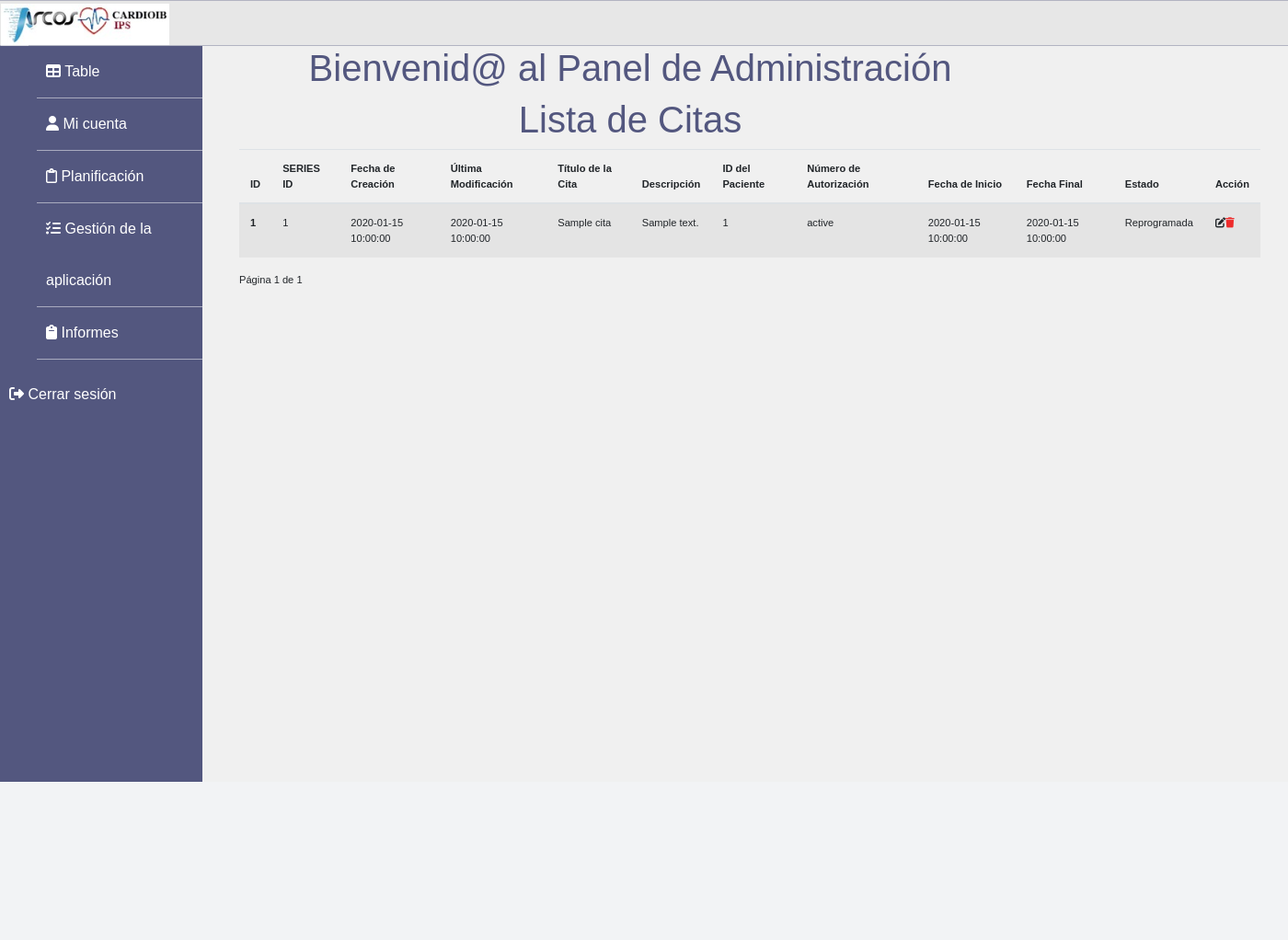
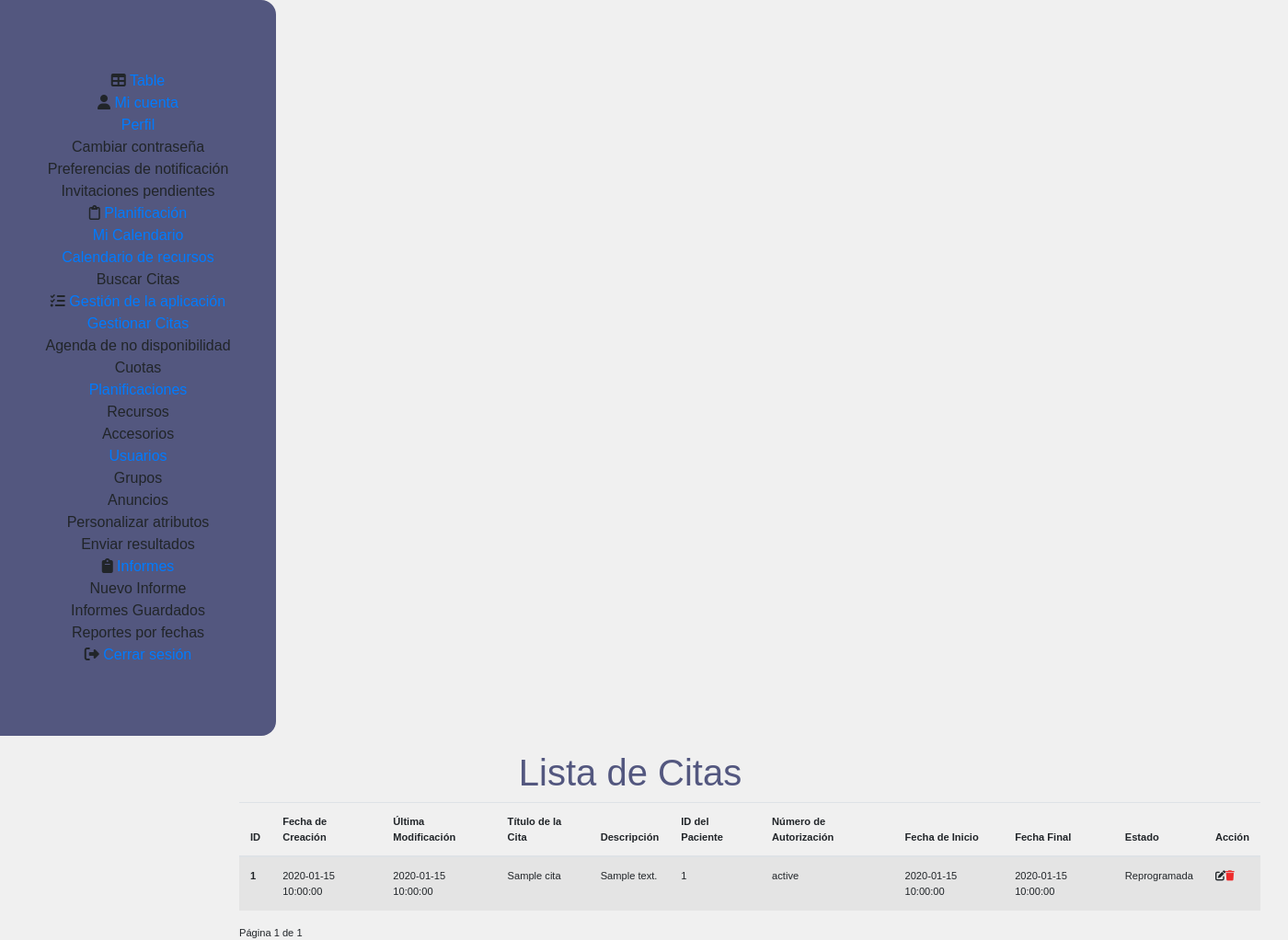
Before and after one commit to kevigomez/CardioIB, a Flask app: page /Consul_citas in a window 1400 px wide. Shown: the whole page at 92% size. Before the commit the page ends 850 px from the top, so only its background shows below. Run offline with Flask 3, Linux system fonts and the light colour scheme; tables that the repository leaves empty hold one stand-in row (values such as "Sample post"); parts of the project's set-up code (start-up, migrations or seed data) failed here and were passed over; some libraries are stand-ins or nearby versions.

```diff
--- a/app/static/css/stylesadm.css
+++ b/app/static/css/stylesadm.css
@@ -1,3 +1,8 @@
+*{
+  margin: 0;
+  padding: 0;
+  box-sizing: border-box;
+}
 body {
     font-family: Arial, sans-serif;
     background-color: #f0f0f0;
@@ -12,8 +17,6 @@ h1 {
   top: 2%;
   left: 6%;
 }
-
-
 :root{
     --main-color:#fff;
   }
@@ -25,124 +28,21 @@ h1 {
     border-top: #53577f5b 0.1px solid;
     border-bottom: #53577f5b 0.1px solid;
   }
+.nav{
+  width: 300px;
+}
+.list{
+  width: 100%;
+  height: 100vh;
+  display: flex;
+  justify-content: center;
+  flex-direction: column;
+  border-radius: 0 16px 16px 0;
+  background-color: #53577F;
+}
+.list_item{
+  list-style-type:none ;
+  width: 100%;
+  text-align: center;
 
-  nav{
-    position: absolute;
-    left:0;
-    top:0;
-    width: 220px;
-    top:50px;
-    height: 100%;
-    background:#53577F;
-    z-index: 2;
-  }
-
-  .brder_decr{
-    list-style:none;
-    width: 100%;
-    border-bottom: 1px solid rgba(255,255,255,.5);
-    left: -10%;
-  }
-  .navigation .nav_A{
-    color:var(--main-color);
-    display: block;
-    line-height:3.5;
-    padding: 0 10px;
-    text-decoration:none;
-    transition:.4s ease;
-  }
-  .navigation {
-    flex-grow: 1;
 }
-
-  .navigation .nav_A:hover{
-    transform:translateX(10%);
-  }
-
-  #btn-nav{
-    display: none;
-  }
-
-  #btn-nav:checked ~ nav{
-    transform:translateX(0);
-  }
-
-  .btn-nav{
-    display: flex;
-    align-items: center;
-    font-size:30px;
-    position: absolute;
-    left: 1px;
-    top: 10px;
-    cursor:pointer;
-    padding:6.5px 15px;
-    transition:.2s ease;
-  }
-
-
-  .menuBarra{
-    width: 30px;
-    height: 30px;
-    position: absolute;
-    top: 50%;
-    left: 50%;
-    transform: translate(-50%, -50%);
-}
-.menuBarra span{
-    display: block;
-    width: 100%;
-    height: 2px;
-    background-color: #53577F;
-    margin-top: 6px;
-    transition: all 600ms;
-    transform-origin:0px 100% ;
-}
-.fila1Animacion{
-    transform: rotate(45deg)translate(-2px, 1px);
-}
-.fila3Animacion{
-    transform: rotate(-45deg)translate(-4px, 2px);
-}
-.fila2Animacion{
-    opacity: 0;
-    margin-left: -35px;
-}
-.submenu {
-  display: none;
-  top: 100%;
-  left: 0;
-  background-color: #e7e7e7;
-  list-style-type: none;
-  margin: 0;
-  padding: 0;
-  width: 228px;
-  border: 1px solid #ccc;
-}
-
-.submenu > li  {
-  padding: 9px;
-  cursor: pointer;
-}
-
-.submenu > li:hover {
-  background-color: #d0d0d0;
-  width: 210px;
-}
-
-.navigation > li:hover  .submenu {
-  display: block;
-}
-.logout{
-  margin-top: auto;
-  padding: 10px;
-}
-
-.brder_decr_2{
- display: grid;
- grid-template-columns: 1fr 1fr 1fr 1fr 1fr;
-}
-.deslogueo{
-  color:#fff;
-  text-decoration: none;
-  text-align:center ;
-}
--- a/app/templates/citas.html
+++ b/app/templates/citas.html
@@ -20,7 +20,6 @@
             <thead>
                 <tr>
                     <th scope="col">ID</th>
-                    <th scope="col">SERIES ID</th>
                     <th scope="col">Fecha de Creación</th>
                     <th scope="col">Última Modificación</th>
                     <th scope="col">Título de la Cita</th>
@@ -37,7 +36,6 @@
                 {% for cita in citas.items %}
                 <tr>
                     <th scope="row">{{ cita.cita_id }}</th>
-                    <td>{{ cita.series_id }}</td>
                     <td>{{ cita.date_created }}</td>
                     <td>{{ cita.last_modified }}</td>
                     <td>{{ cita.title }}</td>
--- a/app/templates/view_administrator.html
+++ b/app/templates/view_administrator.html
@@ -9,71 +9,126 @@
 
 </head>
 <body>
-  <header class="main-header">
+  <!--<header class="main-header">
     <label for="btn-nav" class="btn-nav">
       <div class="menuBarra">
-        <li class="brder_decr"><img class ="img-nav" src="{{ url_for('static', filename='img/custom-logo.png') }}" href="{{ url_for('main.dashboard') }}"/></li>
+        <img class="img-nav" src="{{ url_for('static', filename='img/custom-logo.png') }}" href="{{ url_for('main.dashboard') }}" />
       </div>
     </label>
-    <input type="checkbox" id="btn-nav">
-
-    <nav>
-      <ul class="navigation">
-
-        <li class="brder_decr"><a class="nav_A" href=""><i class="fa-solid fa-table"></i> Table</a></li>
-        <li class="brder_decr"><a class="nav_A" href=""><i class="fa-solid fa-user"></i> Mi cuenta</a>
-          <ul class="submenu">
-            <li class="li" href="{{ url_for('main.citas') }}">Perfil</li>
-            <li>Cambiar contraseña</li>
-            <li>Preferencias de notificación</li>
-            <li>Invitaciones pendientes</li>
+  </header>
+    <input type="checkbox" id="btn-nav">-->
+    <nav class="nav">
+      <ul class="list">
+        <li class="list_item">
+          <div class="list_button">
+            <i class="fa-solid fa-table"></i>
+            <a class="nav_link" href="">Table</a>
+          </div>
+        </li>
+        <li class="list_item">
+          <div class="list_button link_button--click">
+            <i class="fa-solid fa-user"></i>
+            <a class="nav_link" href="">Mi cuenta</a>
+          </div>
+          <ul class="list_show">
+            <li class="list_inside"><a href="{{ url_for('main.citas') }}">Perfil</a>
+            </li>
+            <li class="list_inside">
+              <a class="nav_link nav_link--inside">Cambiar contraseña</a>
+            </li>
+            <li class="list_inside">
+              <a class="nav_link nav_link--inside">Preferencias de notificación</a>
+            </li>
+            <li class="list_inside">
+              <a class="nav_link nav_link--inside">Invitaciones pendientes</a>
+            </li>
           </ul>
         </li>
-        <li class="brder_decr"><a class="nav_A" href="{{ url_for('main.dashboard') }}"><i class="fa-regular fa-clipboard"></i> Planificación</a>
-          <ul class="submenu">
-            <li><a class="li" href="{{ url_for('main.citas') }}">Mi Calendario</a></li>
-            <li><a class="li" href="{{ url_for('main.calendario') }}">Calendario de recursos</a></li>
-            <li>Buscar Citas</li>
+        <li class="list_item">
+          <div class="list_button link_button--click">
+          <i class="fa-regular fa-clipboard"></i>
+          <a class="nav_link" href="{{ url_for('main.dashboard') }}">Planificación</a>
+          </div>
+          <ul class="list_show">
+            <li class="list_inside">
+              <a class="li" href="{{ url_for('main.citas') }}">Mi Calendario</a>
+            </li>
+            <li class="list_inside">
+              <a class="li" href="{{ url_for('main.calendario') }}">Calendario de recursos</a>
+            </li>
+            <li class="list_inside">
+              <a class="nav_link nav_link--inside">Buscar Citas</a>
+            </li>
           </ul>
         </li>
-        <li class="brder_decr"><a class="nav_A" href="{{ url_for('main.dashboard') }}"><i class="fa-solid fa-list-check"></i> Gestión de la aplicación</a>
-          <div class="brder_decr_2">
-            <ul class="submenu">
-            <li><a class="li" href="{{ url_for('main.Con_Citas') }}">Gestionar Citas</a></li>
-            <li>Agenda de no disponibilidad</li>
-            <li>Cuotas</li>
-          </ul>
-          <ul class="submenu">
-            <li><a class="li" href="{{ url_for('main.admin') }}">Planificaciones</a></li>
-            <li>Recursos</li>
-            <li>Accesorios</li>
-          </ul>
-          <ul class="submenu">
-            <li><a class="li" href="{{ url_for('main.usuarios') }}">Usuarios</a></li>
-            <li>Grupos</li>
-            <li>Anuncios</li>
-          </ul>
-          <ul class="submenu" >
-            <li>Personalizar atributos</li>
-            <li>Enviar resultados</li>
+        <li class="list_item">
+          <div class="list_button link_button--click">
+            <i class="fa-solid fa-list-check"></i>
+            <a class="nav_link" href="{{ url_for('main.dashboard') }}">Gestión de la aplicación</a>
+          </div>
+            <ul class="list_show">
+              <li class="list_inside">
+                <a class="li" href="{{ url_for('main.Con_Citas') }}">Gestionar Citas</a>
+              </li>
+              <li class="list_inside">
+                <a class="nav_link nav_link--inside">Agenda de no disponibilidad</a>
+              </li>
+              <li class="list_inside">
+                <a class="nav_link nav_link--inside">Cuotas</a>
+              </li>
+              <li class="list_inside">
+                <a class="li" href="{{ url_for('main.admin') }}">Planificaciones</a>
+              </li>
+              <li class="list_inside">
+                <a class="nav_link nav_link--inside">Recursos</a>
+              </li>
+              <li class="list_inside">
+                <a class="nav_link nav_link--inside">Accesorios</a>
+              </li>
+              <li class="list_inside">
+                <a class="li" href="{{ url_for('main.usuarios') }}">Usuarios</a>
+              </li>
+              <li class="list_inside">
+                <a class="nav_link nav_link--inside">Grupos</a>
+              </li>
+              <li class="list_inside">
+                <a class="nav_link nav_link--inside">Anuncios</a>
+              </li>
+              <li class="list_inside">
+                <a class="nav_link nav_link--inside">Personalizar atributos</a>
+              </li>
+              <li class="list_inside">
+                <a class="nav_link nav_link--inside">Enviar resultados</a>
+              </li>
+            </ul>
+
+        </li>
+        <li class="list_item">
+          <div class="list_button link_button--click">
+            <i class="fa-solid fa-clipboard"></i>
+            <a class="nav_link" href="{{ url_for('main.dashboard') }}">Informes</a>
+          </div>
+          <ul class="list_show">
+            <li class="list_inside">
+              <a class="nav_link nav_link--inside">Nuevo Informe</a>
+            </li>
+            <li class="list_inside">
+              <a class="nav_link nav_link--inside">Informes Guardados</a>
+            </li>
+            <li class="list_inside">
+              <a class="nav_link nav_link--inside">Reportes por fechas</a>
+            </li>
           </ul>
         </li>
-      </div>
-        <li class="brder_decr"><a class="nav_A" href="{{ url_for('main.dashboard') }}"><i class="fa-solid fa-clipboard"></i> Informes</a>
-          <ul class="submenu">
-            <li>Nuevo Informe</li>
-            <li>Informes Guardados</li>
-            <li>Reportes por fechas</li>
-          </ul>
+        <li class="list_item">
+          <i class="fa-solid fa-right-from-bracket"></i>
+          <a class="deslogueo" href="{{ url_for('main.logout') }}">Cerrar sesión</a>
         </li>
       </ul>
-      <div class="logout" >
-      <a class="deslogueo" href="{{ url_for('main.logout') }}"><i class="fa-solid fa-right-from-bracket"></i> Cerrar sesión</a>
-    </div>
+
     </nav>
-  </header>
-  <div class="container">
+  <!--<div class="container">
     <h1 class="titulo">Bienvenid@ al Panel de Administración</h1>
-  </div>
+  </div>-->
 </body>
 </html>
```
